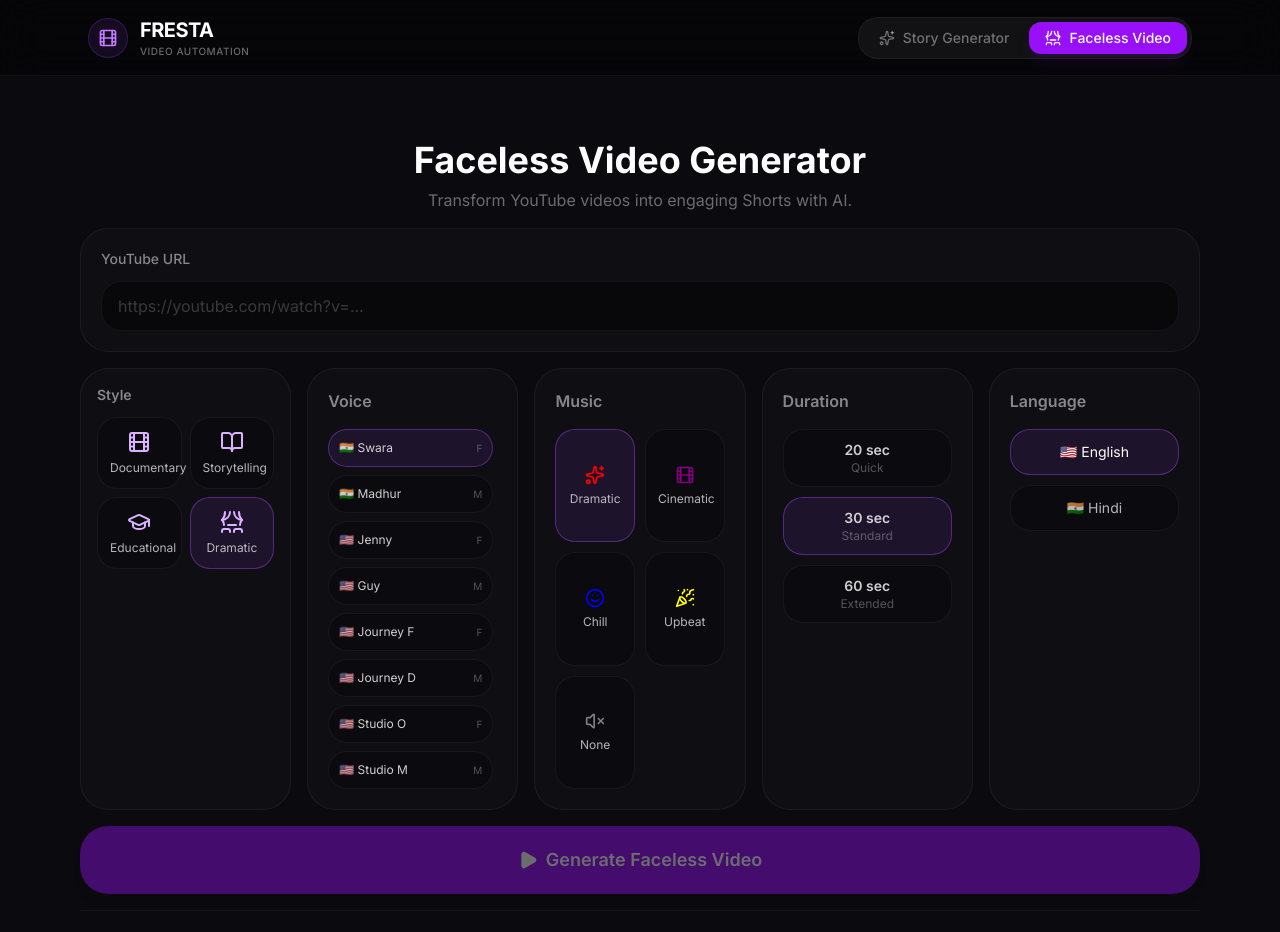
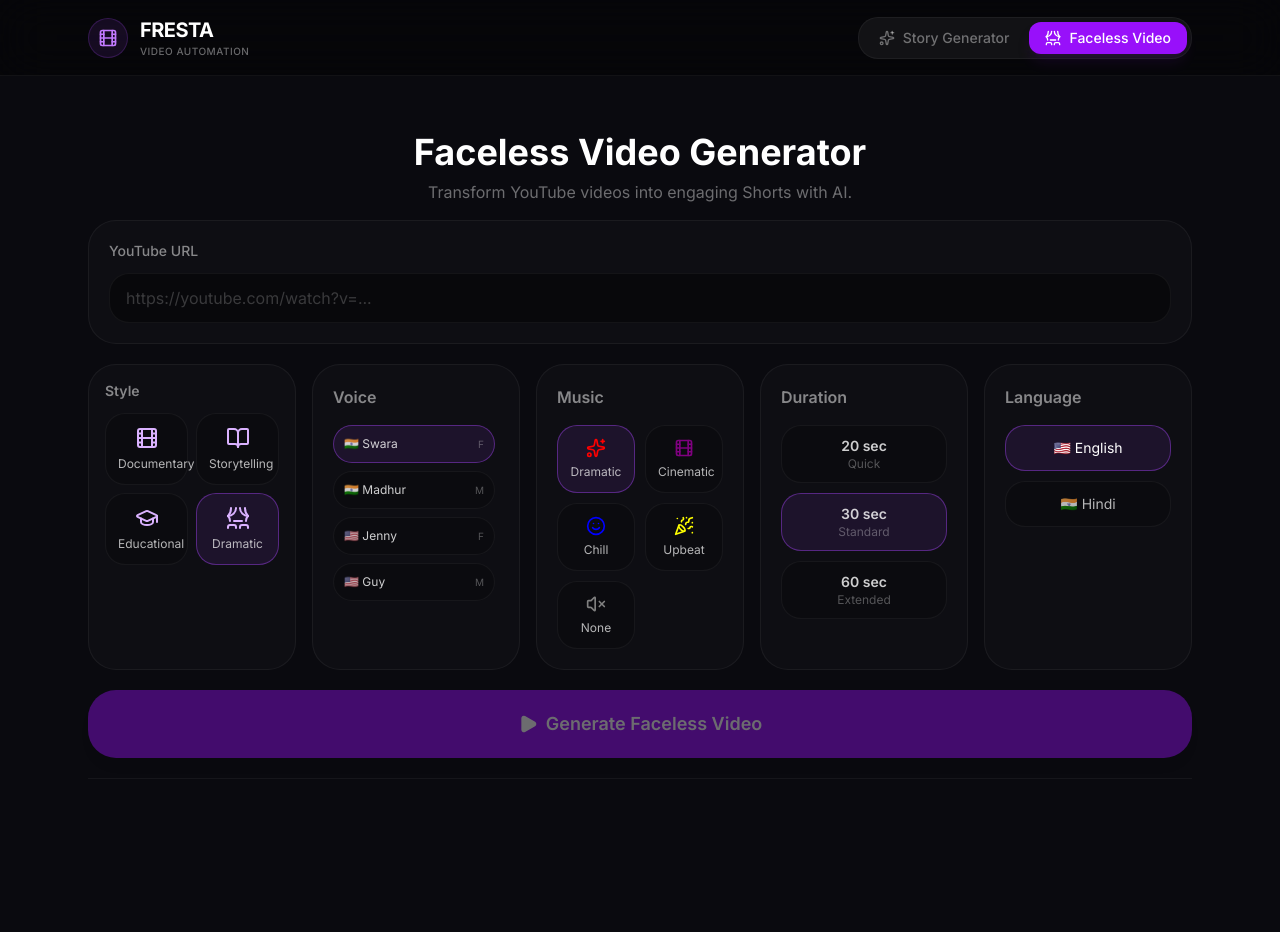
Before and after one commit to Swotboysandy/fresta, a Next.js app: page / in a window 1280 px wide. Both pictures are taken after a click on the button "Faceless Video". Shown: the top 932 px of the page. After the commit the page ends 851 px from the top, so only its background shows below. Built offline with nearby package versions, Linux system fonts and the light colour scheme.

Commit message:
fix: revert full-screen stretching, keep bigger readable sizes

```diff
--- a/src/app/page.tsx
+++ b/src/app/page.tsx
@@ -315,10 +315,10 @@
             </div>
           ) : (
             /* --- FACELESS GENERATOR UI --- */
-            <div className="w-full px-4 py-6 space-y-4 animate-in fade-in slide-in-from-bottom-4 duration-500 min-h-screen flex flex-col">
+            <div className="w-full px-6 py-4 space-y-5 animate-in fade-in slide-in-from-bottom-4 duration-500">
 
               {/* Configuration */}
-              <div className="flex-1 flex flex-col space-y-4">
+              <div className="space-y-5">
                 <div className="text-center mb-4">
                   <h2 className="text-4xl font-bold mb-2">Faceless Video Generator</h2>
                   <p className="text-white/40">Transform YouTube videos into engaging Shorts with AI.</p>
@@ -337,8 +337,8 @@
                   />
                 </div>
 
-                {/* Compact 5-Column Dashboard */}
-                <div className="grid grid-cols-5 gap-4 flex-1">
+                {/* 5-Column Dashboard */}
+                <div className="grid grid-cols-5 gap-4">
 
                   {/* Style */}
                   <div className="bg-white/[0.02] border border-white/5 rounded-xl p-4">
@@ -359,9 +359,9 @@
                   </div>
 
                   {/* Voice */}
-                  <div className="bg-white/[0.02] border border-white/5 rounded-xl p-5 flex flex-col">
+                  <div className="bg-white/[0.02] border border-white/5 rounded-xl p-5">
                     <label className="block text-base font-semibold text-white/50 mb-4">Voice</label>
-                    <div className="space-y-2 flex-1 overflow-y-auto custom-scrollbar pr-1">
+                    <div className="space-y-2 max-h-[180px] overflow-y-auto custom-scrollbar pr-1">
                       {VOICES.map((v) => (
                         <button
                           key={v.id}
@@ -379,9 +379,9 @@
                   </div>
 
                   {/* Music */}
-                  <div className="bg-white/[0.02] border border-white/5 rounded-xl p-5 flex flex-col">
+                  <div className="bg-white/[0.02] border border-white/5 rounded-xl p-5">
                     <label className="block text-base font-semibold text-white/50 mb-4">Music</label>
-                    <div className="grid grid-cols-2 gap-2.5 flex-1">
+                    <div className="grid grid-cols-2 gap-2.5">
                       {MUSIC_MOODS.map((m) => (
                         <button
                           key={m.id}
@@ -397,9 +397,9 @@
                   </div>
 
                   {/* Duration */}
-                  <div className="bg-white/[0.02] border border-white/5 rounded-xl p-5 flex flex-col">
+                  <div className="bg-white/[0.02] border border-white/5 rounded-xl p-5">
                     <label className="block text-base font-semibold text-white/50 mb-4">Duration</label>
-                    <div className="space-y-2.5 flex-1">
+                    <div className="space-y-2.5">
                       {DURATIONS.map((d) => (
                         <button
                           key={d.id}
@@ -415,9 +415,9 @@
                   </div>
 
                   {/* Language */}
-                  <div className="bg-white/[0.02] border border-white/5 rounded-xl p-5 flex flex-col">
+                  <div className="bg-white/[0.02] border border-white/5 rounded-xl p-5">
                     <label className="block text-base font-semibold text-white/50 mb-4">Language</label>
-                    <div className="space-y-2.5 flex-1">
+                    <div className="space-y-2.5">
                       <button
                         onClick={() => setFacelessLanguage("english")}
                         disabled={isProcessingFaceless}
```
